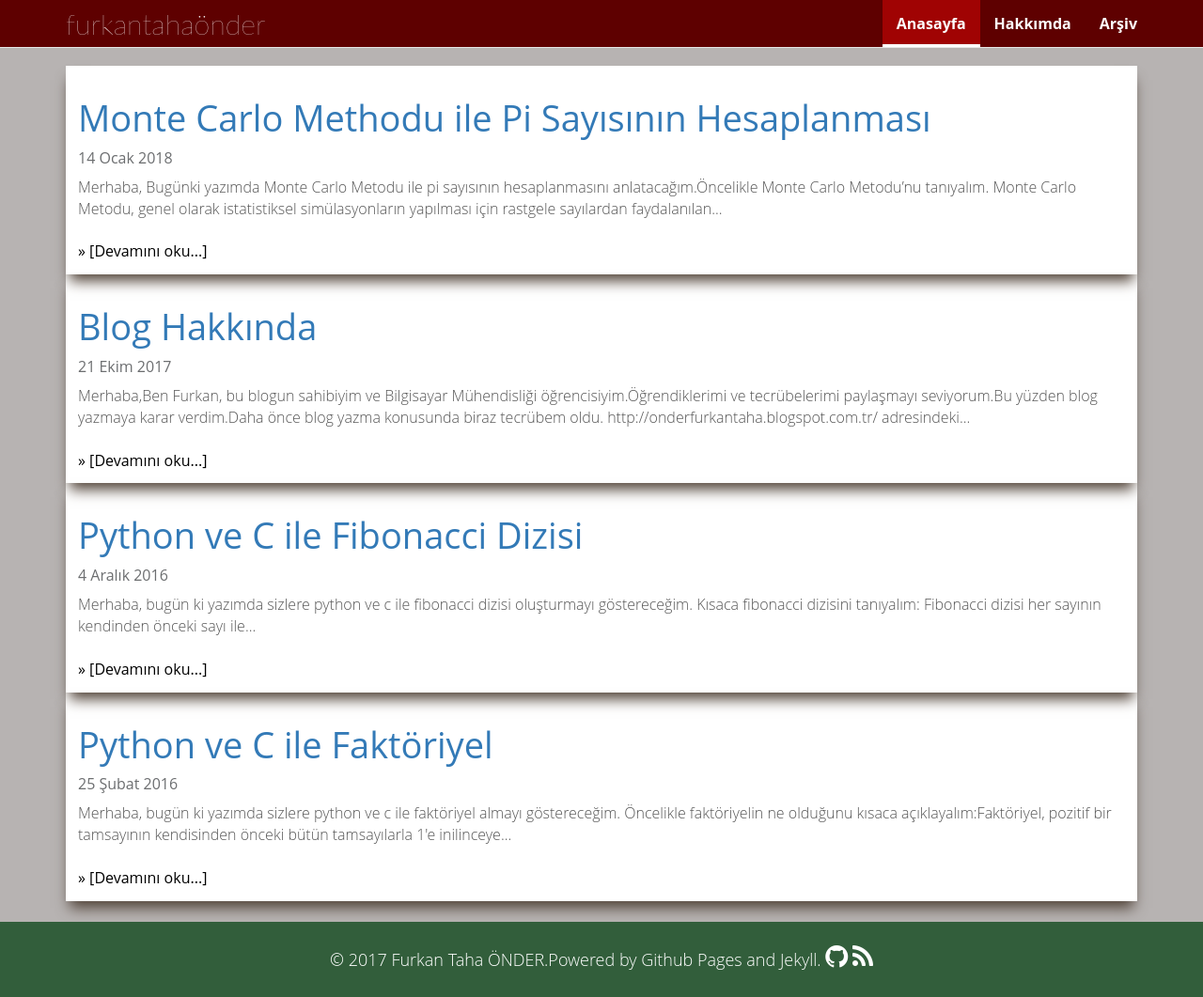
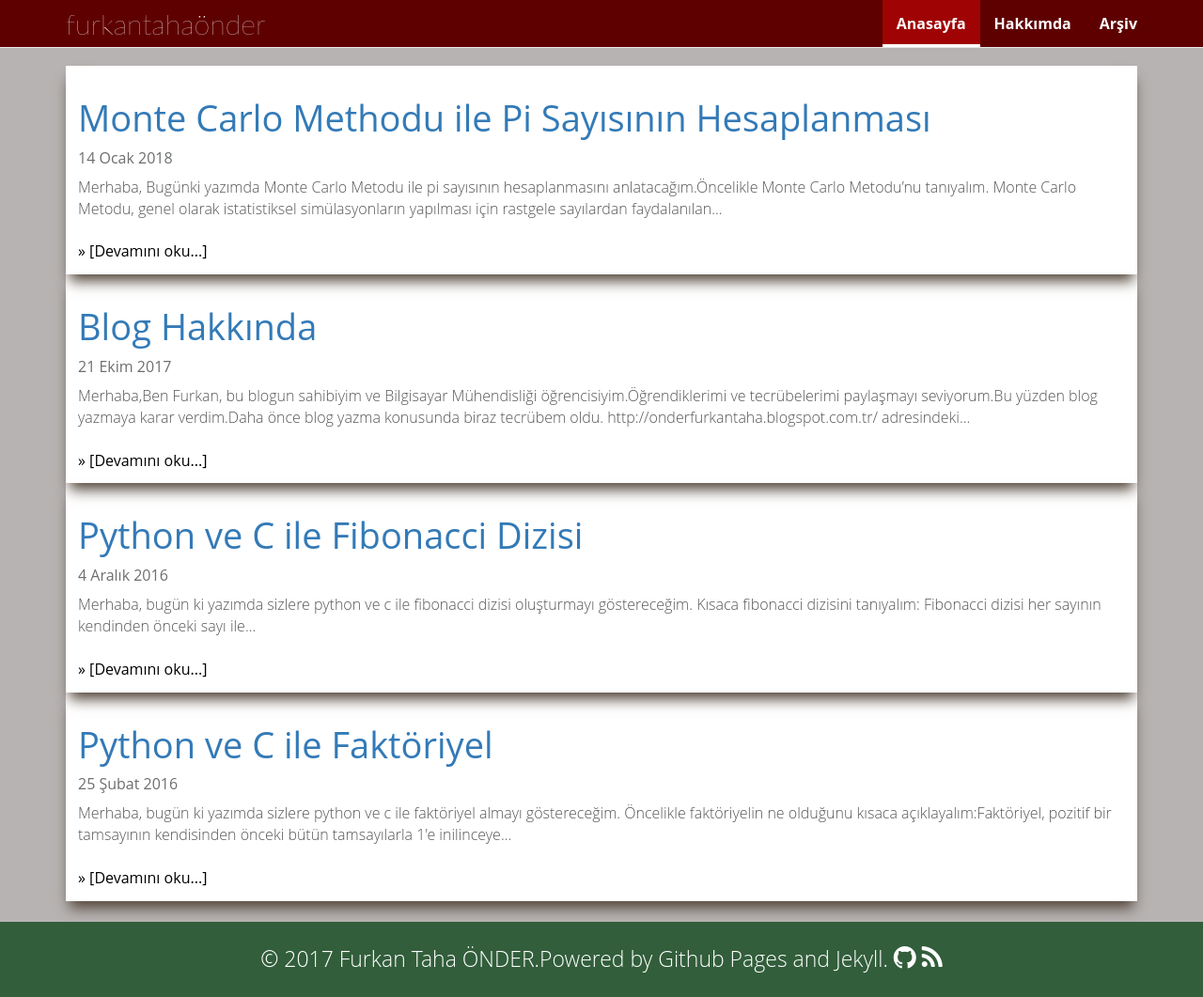
Before and after one commit to furkanonder/furkanonder.github.io, a Jekyll site: the page built from index.html, in a window 1280 px wide and 1061 px high. Shown: the whole window at 94% size. Built offline with Jekyll 4.4.1, drawn with Linux system fonts in a browser that asks for light colours; the list of posts is cut into pages by our own code.

Commit message:
Update custom.css

```diff
--- a/assets/css/custom.css
+++ b/assets/css/custom.css
@@ -10,8 +10,11 @@ body {
   padding-top: 70px;
   margin-bottom: 80px;
 }
+body h1,h2{
+  color: black;
+}
 
-/* NAVBAR */
+/*Navbar*/
 .container {
   font-size: 16px
 }
@@ -39,25 +42,20 @@ body {
   border-bottom:3px solid;
   padding-bottom:12px;
 }
-
 .navbar-default .navbar-nav>li:first-child>a,.navbar-default .navbar-nav>li:first-child>a:hover,.navbar-default .navbar-nav>li:first-child>a:focus{
   color: white;
 }
-
 .navbar-default .navbar-nav>li:nth-child(2)>a,.navbar-default .navbar-nav>li:nth-child(2)>a:hover,.navbar-default .navbar-nav>li:nth-child(2)>a:focus{
   color: white;
 }
-
 .navbar-default .navbar-nav>li:nth-child(3)>a,.navbar-default .navbar-nav>li:nth-child(3)>a:hover,.navbar-default .navbar-nav>li:nth-child(3)>a:focus{
   color: white;
 }
-
 .navbar-default .navbar-nav > .active > a, .navbar-default .navbar-nav >li.active>a{
   color: white;
   background-color: #a00303;
 }
-
-/*home page*/
+/*Home page*/
 .postPreviewBox {
   -webkit-box-shadow: 0 4px 6px -6px #222;
   -moz-box-shadow: 0 4px 6px -6px #222;
@@ -67,7 +65,6 @@ body {
 .readMoreLink {
   font-size: 16px;
 }
-
 .posts-list {
   background-color: #ffffff;
   margin-bottom: 22px;
@@ -96,7 +93,7 @@ body {
   color: #6c6e70;
 }
 
-/*about page*/
+/*About page*/
 #about-page {
   padding-top: 30px;
 }
@@ -105,7 +102,7 @@ body {
   font-size: 26px;
 }
 
-/*archive page*/
+/*Archive page*/
 .archive-page{
   font-size: 18px;
   color:black;
@@ -139,7 +136,7 @@ border-color: #d6e5f9;
   font-size: 17px;
 }
 
-/*post buttons*/
+/*Post buttons*/
 .next a{
   color: #701022;
   font-size: 16px;
@@ -150,7 +147,7 @@ border-color: #d6e5f9;
   font-size: 16px;
 }
 
-/* FOOTER */
+/*Footer*/
 .footer {
   color: white;
   text-align: center;
@@ -168,13 +165,13 @@ border-color: #d6e5f9;
 
 .footerBox p{
   color: white;
-  font-size: 18px;
+  font-size: 23px;
   margin: 18px
 }
 
 /*Responsive*/
-/* for mobile phones*/
-@media screen and (max-width: 479px)  {
+/*for mobile phones*/
+@media screen and (max-width: 479px){
 		.archive-page{
 		font-size: 19px;
 		font-weight: bold;
@@ -211,3 +208,20 @@ border-color: #d6e5f9;
 	}
 
 }
+/*Tag Page*/
+.post-content a {
+    color: #005f97;
+    font-family: 'Open Sans',sans-serif;
+    font-weight: 300;
+    font-style: normal;
+}
+.tag-title {
+    font-family: 'Open Sans',sans-serif;
+	font-size: 2.75rem;
+}
+.container span {
+    color: black;
+}
+.post-list .entry-date {
+    float: right;
+}
```
Lines whose indentation alone changed are shown as unchanged.
